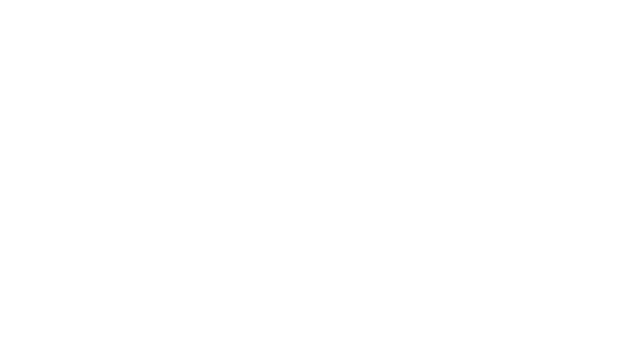
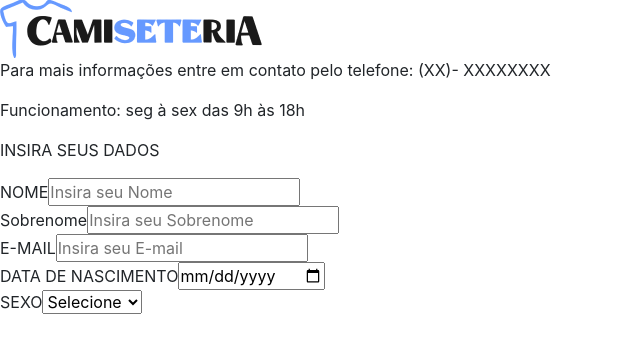
Before and after one commit to PedroMaravelli/Ecommerce-react, a React (Create React App) app: page /cadastro in a window 1280 px wide. Before the commit this address had no page. Shown: the top 352 px of the page, without its empty margins (0-640 px from the left). Built offline with nearby package versions, Linux system fonts and the light colour scheme.

Commit message:
screen cadastre-se

```diff
--- a/src/Routes/Routes.tsx
+++ b/src/Routes/Routes.tsx
@@ -1,12 +1,16 @@
 import { Routes, Route } from "react-router-dom";
+import CadastreSe from "../screens/CadastreSe";
 import HomePage from "../screens/homePage";
 import Login from "../screens/Login";
+
 
 function Routers (){
     return(
         <Routes>
             <Route path="/" element={<HomePage></HomePage>}></Route>
             <Route path="/login" element={<Login></Login>}></Route>
+            <Route path="/cadastro" element={<CadastreSe></CadastreSe>}></Route>
+
 
         </Routes>
     )
--- /dev/null
+++ b/src/components/CadastreSe/app.tsx
@@ -0,0 +1,54 @@
+import './index.css'
+import logo from '../../assets/logo.png'
+import { Link } from 'react-router-dom'
+
+function CadastreSeComponent (){
+    return(
+        <div>
+            <article>
+                <div>
+                    <Link to='/'><img src={logo}></img></Link>
+                </div>
+                <div>
+                    <p>Para mais informações entre em contato pelo telefone: (XX)- XXXXXXXX</p>
+                    <p>Funcionamento: seg à sex das 9h às 18h</p>
+                </div>
+            </article>
+            <article>
+                <p>INSIRA SEUS DADOS </p>
+            </article>
+            <form action='/cadastro' method='post'>
+                <article>
+                    <div>
+                        <label id='nome'>NOME</label>
+                        <input type="text" name="nome" id="nome" placeholder='Insira seu Nome' />
+                    </div>
+                    <div>
+                        <label id='sobrenome'>Sobrenome</label>
+                        <input type="text" name="sobrenome" id="sobrenome" placeholder='Insira seu Sobrenome'/>
+                    </div>
+                </article>
+                    <label id='email'>E-MAIL</label>
+                    <input type="email" name="email" id="email" placeholder='Insira seu E-mail'/>
+                <article>
+                        <div>
+                            <label id='dataNascimento'>DATA DE NASCIMENTO </label>
+                            <input type="date" name="dataNascimento" id="dataNascimento" placeholder='Insira sua Data de nascimento'/>
+                        </div>
+                        <div>
+                            <label id='sexo'>SEXO </label>
+                            <select id='sexo'>
+                                <option selected disabled >Selecione</option>
+                                <option value='feminino' >Feminino</option>
+                                <option value='masculino' >Masculino</option>
+
+                            </select>
+                        </div>
+                </article>
+            </form>
+
+        </div>
+    )
+}
+
+export default CadastreSeComponent
--- a/src/components/Header/app.tsx
+++ b/src/components/Header/app.tsx
@@ -16,7 +16,7 @@ function Header (){
                     <p>lojagrupo7@gmail.com</p>
                 </article>
                 <article className='contactInfo'>
-                    <Link to='/singin'>Cadastre-se</Link>
+                    <Link to='/cadastro'>Cadastre-se</Link>
                     <div className='dividingBar'>|</div>
                     <Link to='/login'>Login</Link>
                 </article>
--- a/src/components/Login/app.tsx
+++ b/src/components/Login/app.tsx
@@ -8,7 +8,7 @@ function LoginComponent(){
             <section className='sessionTitleLogin'>
                 <p>LOGIN</p>
             </section>
-            <form action='/login' method='post'>
+            <form action='/login' method='get'>
                 <article className='containerFormsInput'>
                     <label>E-mail</label>
                     <input type="email" name="email" id="email" placeholder='Insira seu e-mail'/>
--- /dev/null
+++ b/src/screens/CadastreSe.tsx
@@ -0,0 +1,10 @@
+import CadastreSeComponent from "../components/CadastreSe/app"
+
+function CadastreSe (){
+    return (
+        <div>
+            <CadastreSeComponent></CadastreSeComponent>
+        </div>
+    )
+}
+export default CadastreSe
```
Also changed, not shown: src/components/CadastreSe/index.css (added).
